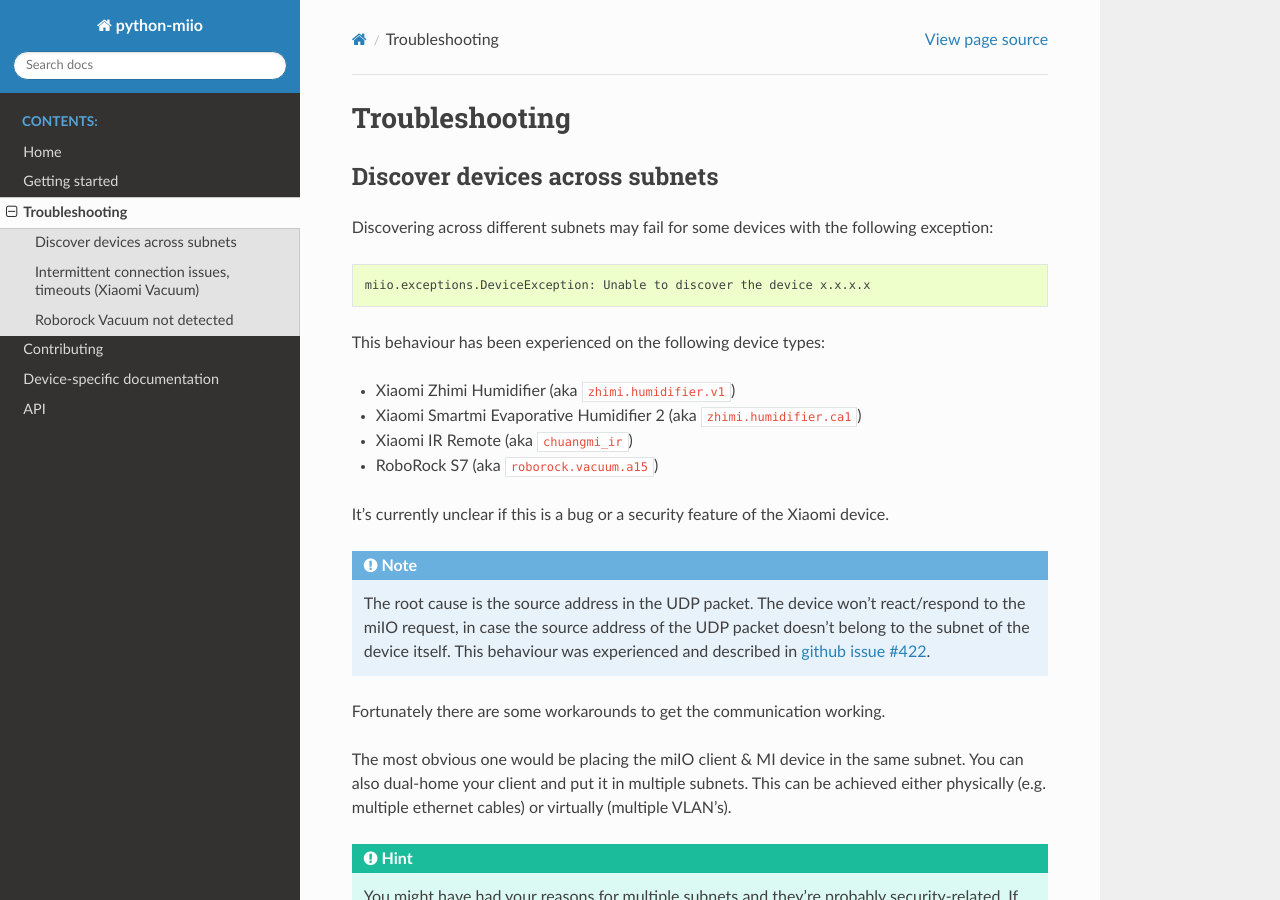
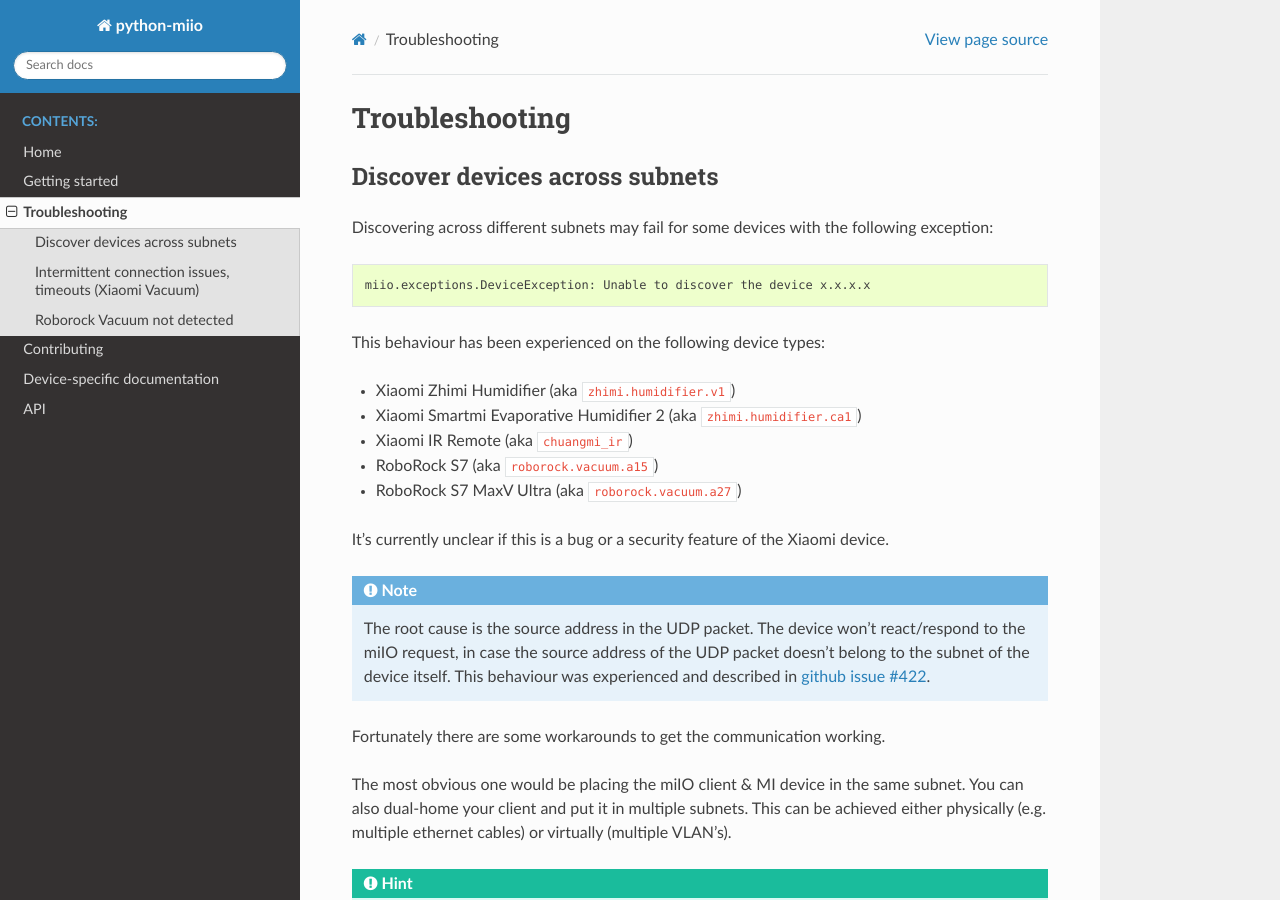
Before and after one commit to rytilahti/python-miio, a Sphinx documentation site: the page built from docs/troubleshooting.rst, in a window 1280 px wide and 900 px high. Built offline with Sphinx 7.4.7 and the Read the Docs theme 2.0.0, drawn with Linux system fonts in a browser that asks for light colours; pages that are not in the unit, such as notebooks, are missing from menus.

Commit message:
Update troubleshooting to note discovery issues with roborock.vacuum.a27 (#1414)

```diff
--- a/docs/troubleshooting.rst
+++ b/docs/troubleshooting.rst
@@ -16,6 +16,7 @@
 - Xiaomi Smartmi Evaporative Humidifier 2 (aka ``zhimi.humidifier.ca1``)
 - Xiaomi IR Remote (aka ``chuangmi_ir``)
 - RoboRock S7 (aka ``roborock.vacuum.a15``)
+- RoboRock S7 MaxV Ultra (aka ``roborock.vacuum.a27``)
 
 It's currently unclear if this is a bug or a security feature of the Xiaomi device.
 
```
